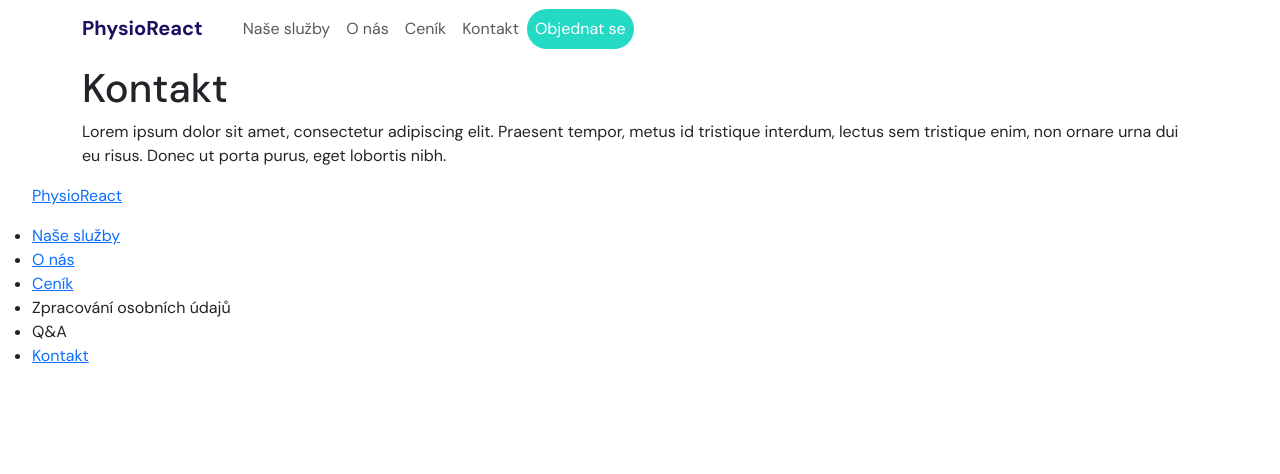
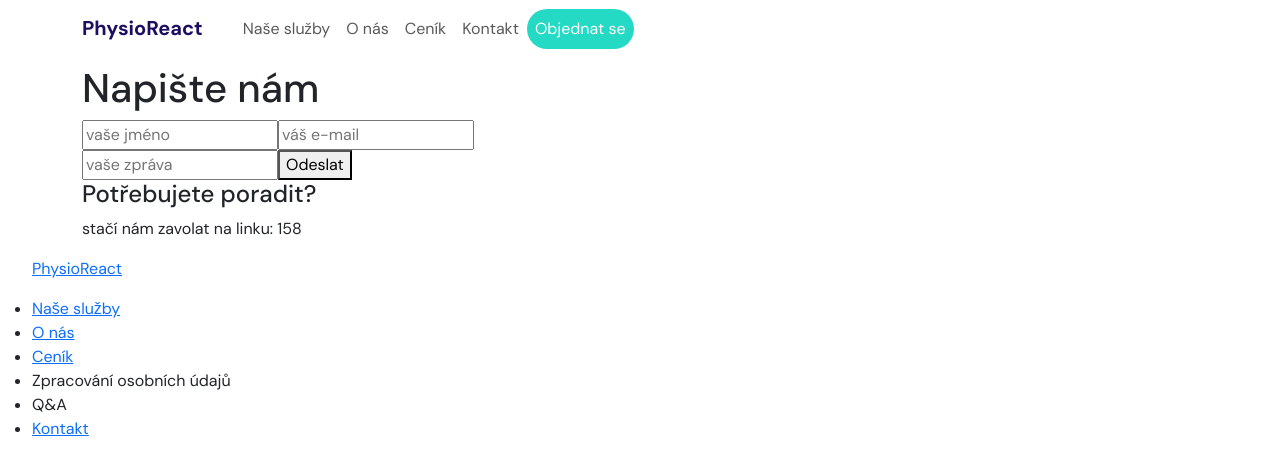
Before and after one commit to iStwer/team-project-and-BE, a React (Create React App) app: page /contact in a window 1280 px wide. Shown: the top 474 px of the page. Built offline with nearby package versions, Linux system fonts and the light colour scheme.

Commit message:
contact form created

```diff
--- a/src/pages/contact/Contact.tsx
+++ b/src/pages/contact/Contact.tsx
@@ -1,14 +1,65 @@
 import { Container } from 'react-bootstrap';
+import { useState, ChangeEvent, FormEvent } from 'react';
+
+interface FormInputData {
+  name: string;
+  email: string;
+  message: string;
+}
 
 export const Contact = () => {
+  const [inputData, setInputData] = useState<FormInputData>({
+    name: '',
+    email: '',
+    message: '',
+  });
+
+  const handleChange = (e: ChangeEvent<HTMLInputElement>) => {
+    const { name, value } = e.target;
+    setInputData((prevData) => ({
+      ...prevData,
+      [name]: value,
+    }));
+  };
+
+  const handleSubmit = (e: FormEvent<HTMLFormElement>) => {
+    e.preventDefault();
+    console.log(inputData);
+  };
+
   return (
     <Container>
-      <h1>Kontakt</h1>
-      <p>
-        Lorem ipsum dolor sit amet, consectetur adipiscing elit. Praesent
-        tempor, metus id tristique interdum, lectus sem tristique enim, non
-        ornare urna dui eu risus. Donec ut porta purus, eget lobortis nibh.
-      </p>
+      <h1>Napište nám</h1>
+      <section>
+        <form onSubmit={handleSubmit}>
+          <div>
+            <input
+              type='text'
+              name='name'
+              placeholder='vaše jméno'
+              onChange={handleChange}
+            />
+            <input
+              type='text'
+              name='email'
+              placeholder='váš e-mail'
+              onChange={handleChange}
+            />
+          </div>
+          <input
+            type='text'
+            id='your-message'
+            name='message'
+            placeholder='vaše zpráva'
+            onChange={handleChange}
+          />
+          <button type='submit'>Odeslat</button>
+        </form>
+        <div>
+          <h4>Potřebujete poradit?</h4>
+          <p>stačí nám zavolat na linku: 158</p>
+        </div>
+      </section>
     </Container>
   );
 };
```
